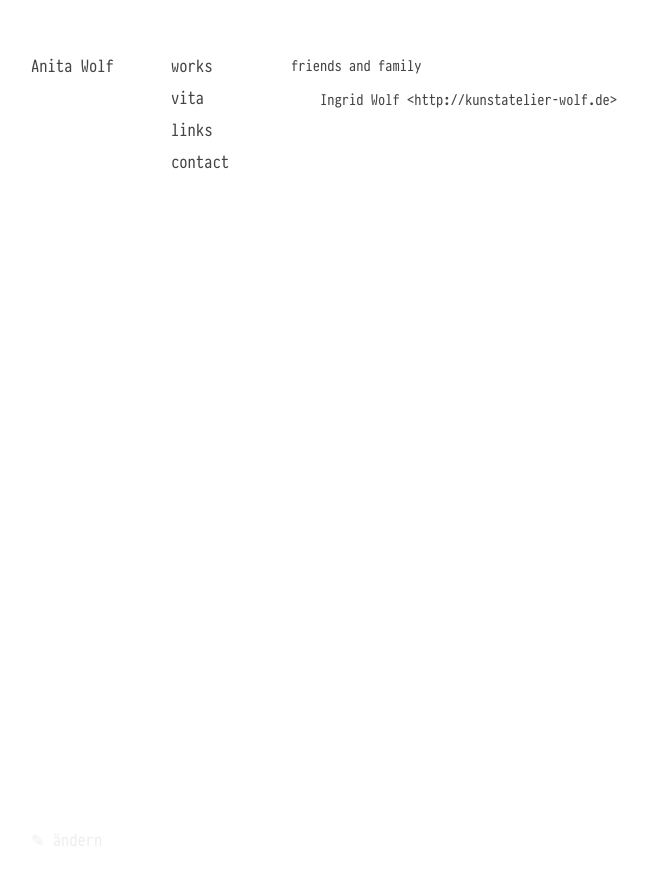
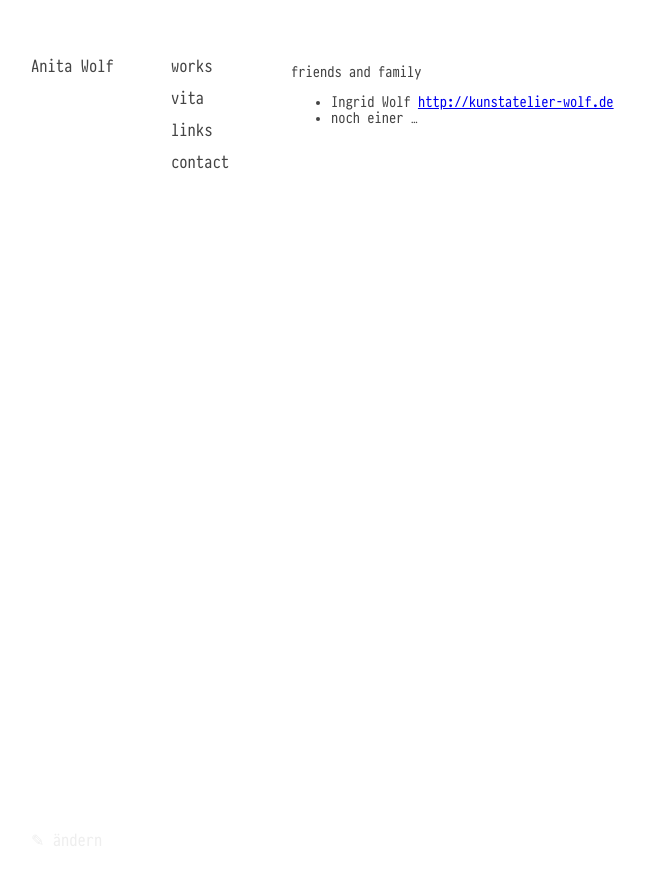
Before and after one commit to gwofaw/gwofaw.github.io, a Jekyll site: the page built from links.md, in a window 1280 px wide. Shown: the top 885 px of the page, without its empty margins (129-777 px from the left). Built offline with Jekyll 4.4.1, drawn with Linux system fonts in a browser that asks for light colours.

Commit message:
Update links.md

```diff
--- a/links.md
+++ b/links.md
@@ -2,6 +2,14 @@
 title: links
 ---
 
-    friends and family
+<div class="links">
 
-        Ingrid Wolf <http://kunstatelier-wolf.de>
+friends and family
+
+ -  Ingrid Wolf <http://kunstatelier-wolf.de>
+ -  noch einer ...
+
+
+
+
+</div>
```
